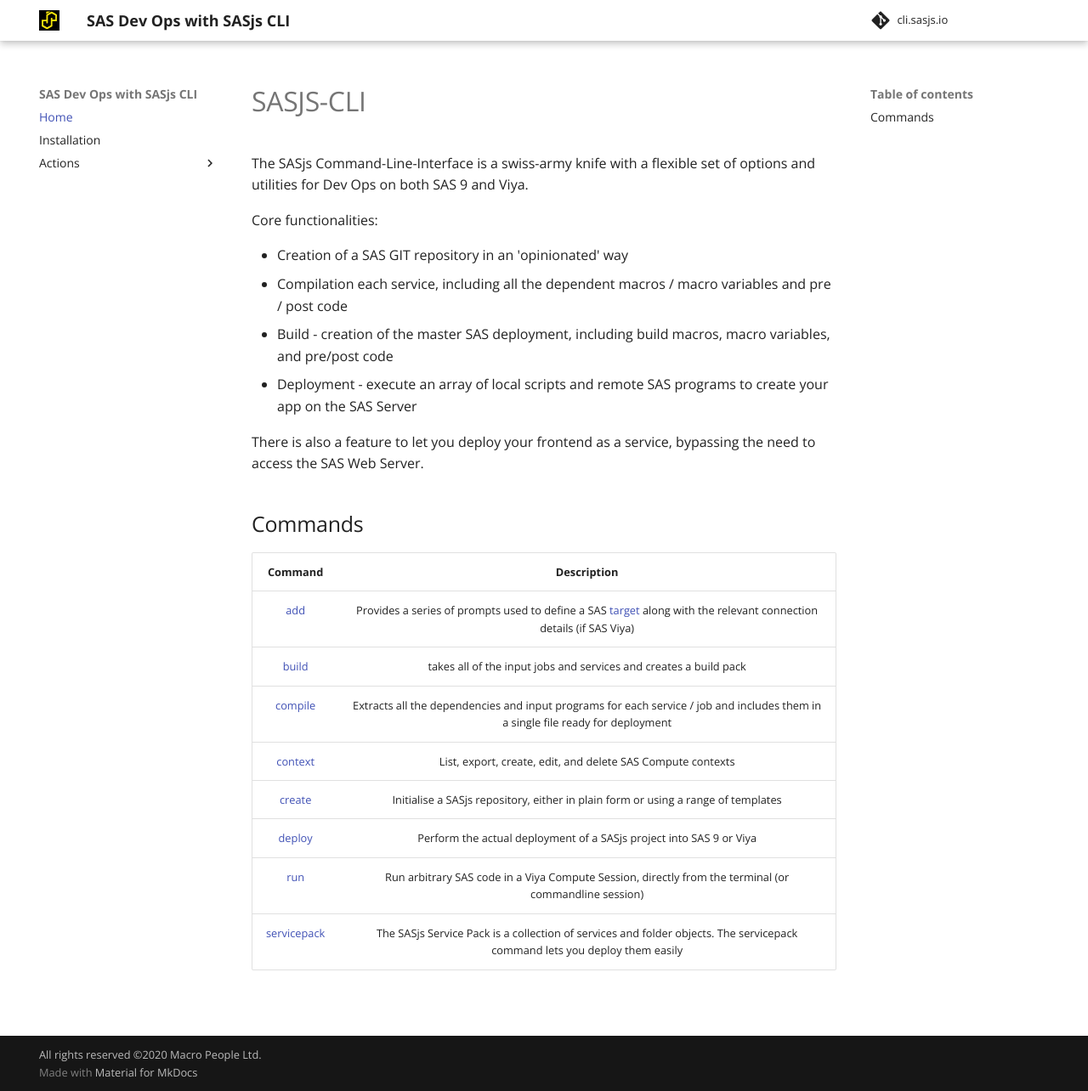
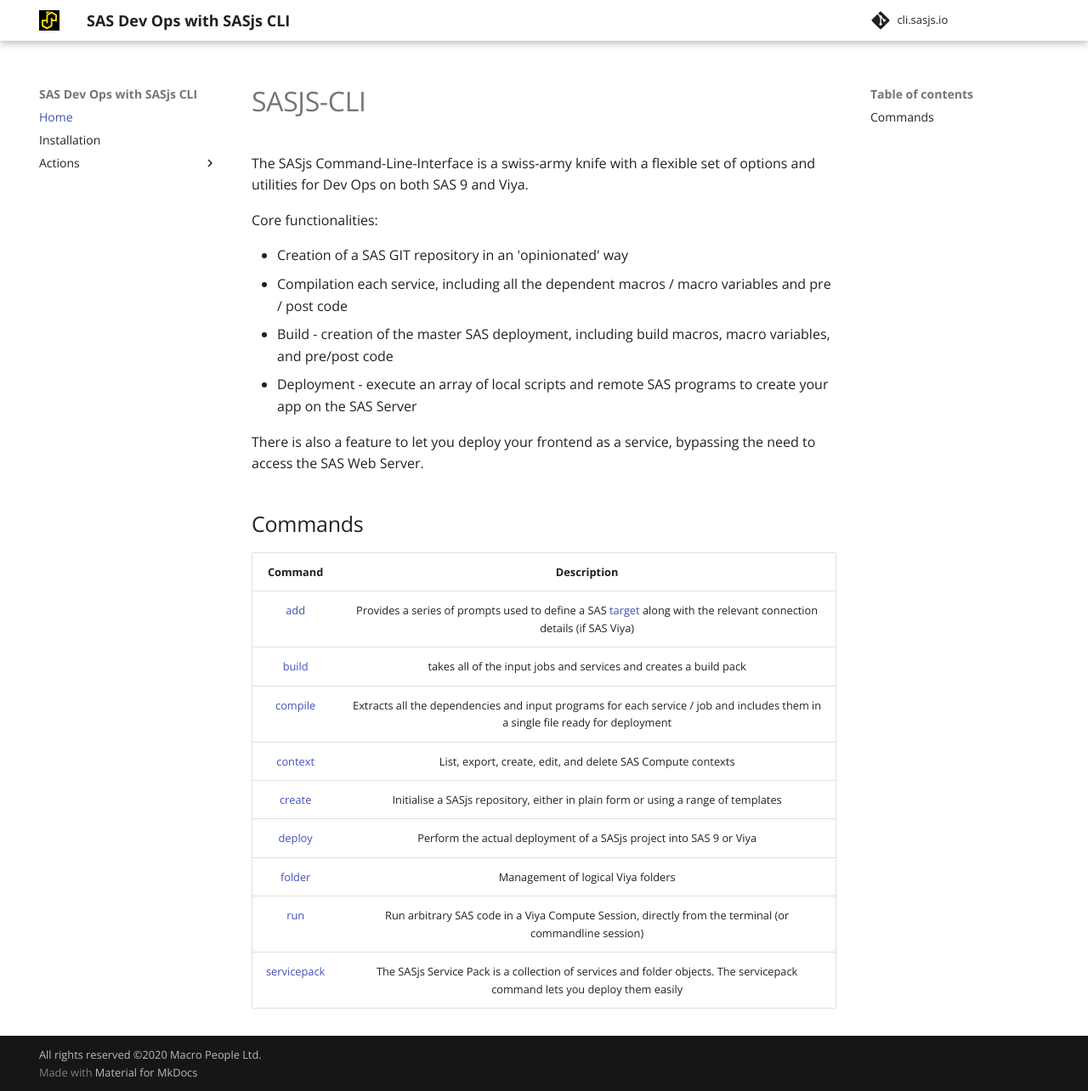
Before and after one commit to sasjs/cli.sasjs.io, an MkDocs documentation site: the page built from docs/index.md, in a window 1280 px wide and 1284 px high. Shown: the whole window at 85% size. Built offline with MkDocs 1.6.1 and Material for MkDocs 9.7.7, drawn with Linux system fonts in a browser that asks for light colours.

Commit message:
link checks

```diff
--- a/docs/index.md
+++ b/docs/index.md
@@ -18,11 +18,12 @@
 
 | Command |Description|
 |:-------:|:----:|
-|   [add](/add)   | Provides a series of prompts used to define a SAS  [target](/glossary#target ) along with the relevant connection details (if SAS Viya) |
+|   [add](/add)   | Provides a series of prompts used to define a SAS  [target](https://sasjs.io/glossary#target ) along with the relevant connection details (if SAS Viya) |
 |[build](/build)  |takes all of the input jobs and services and creates a build pack|
 |[compile](/compile)|Extracts all the dependencies and input programs for each service / job and includes them in a single file ready for deployment|
 |[context](/context)|List, export, create, edit, and delete SAS Compute contexts|
 |[create](/create)| Initialise a SASjs repository, either in plain form or using a range of templates|
 |[deploy](/deploy)|Perform the actual deployment of a SASjs project into SAS 9 or Viya|
+|[folder](/folder)|Management of logical Viya folders|
 |[run](/run)|Run arbitrary SAS code in a Viya Compute Session, directly from the terminal (or commandline session)|
 |[servicepack](/servicepack)|The SASjs Service Pack is a collection of services and folder objects.  The servicepack command lets you deploy them easily|
--- a/mkdocs.yml
+++ b/mkdocs.yml
@@ -10,6 +10,7 @@
       - sasjs context: context.md
       - sasjs create: create.md
       - sasjs deploy: deploy.md
+      - sasjs folder: folder.md
       - sasjs run: run.md
       - sasjs servicepack: servicepack.md
 
```
